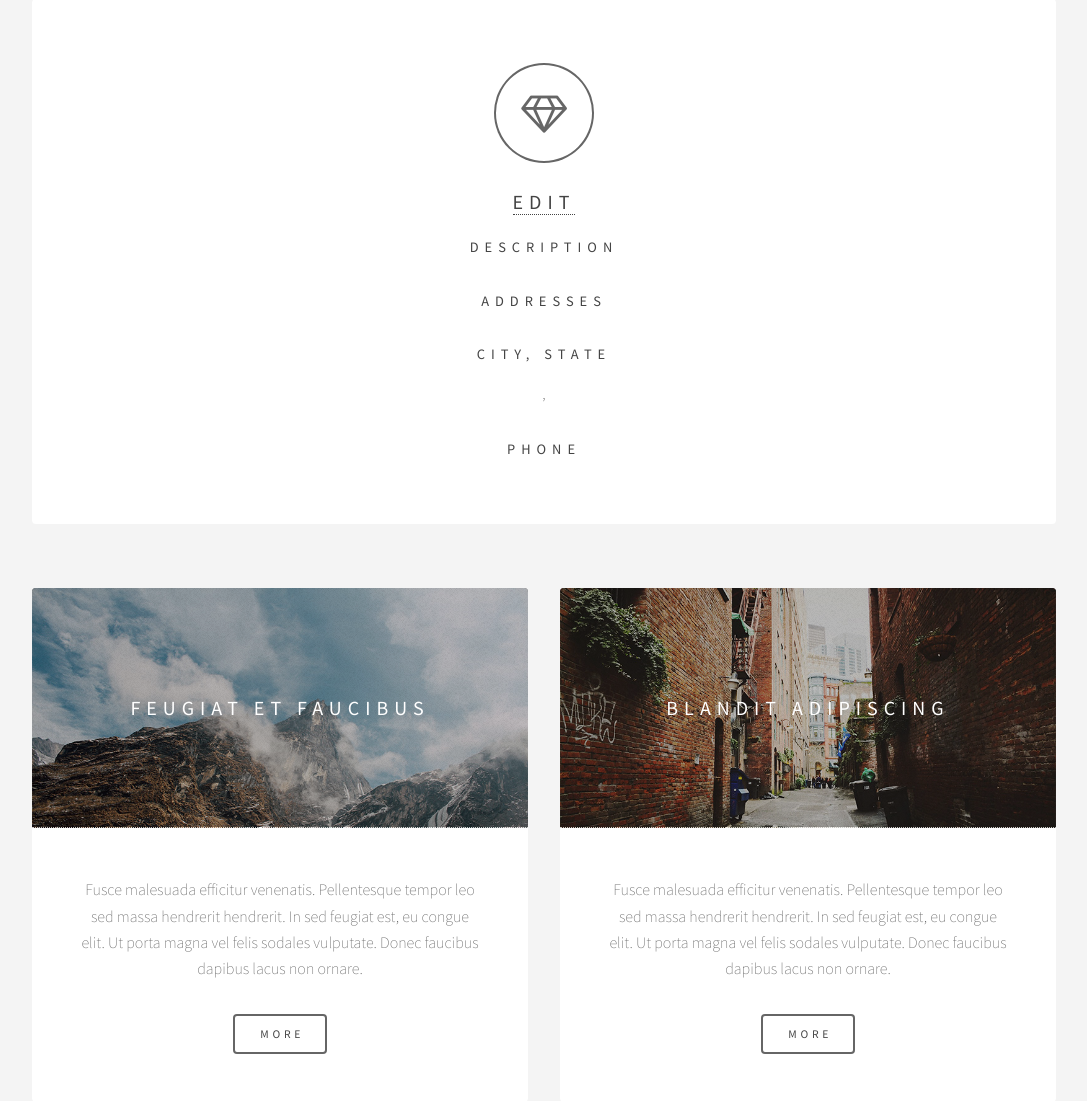
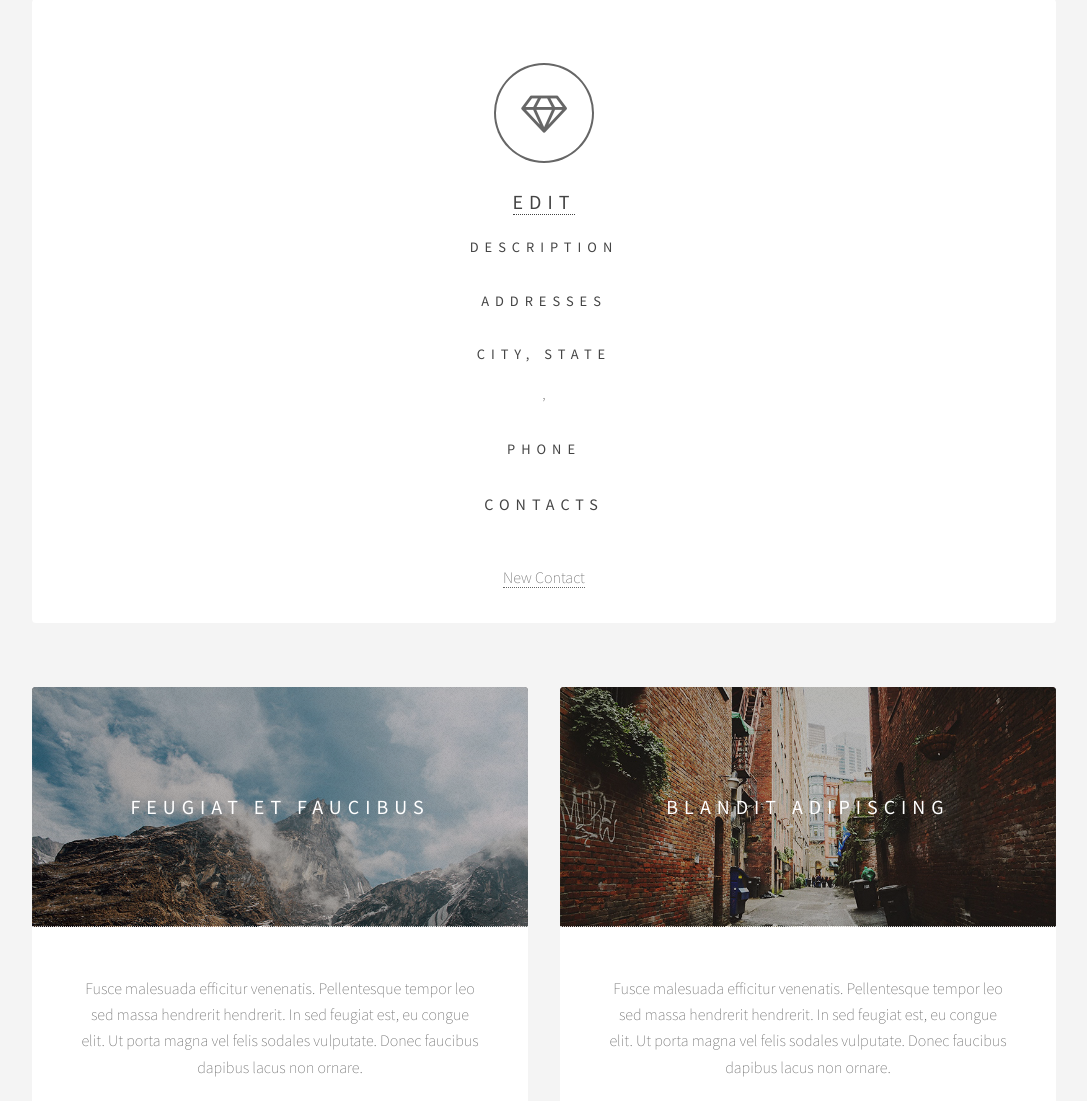
Before and after one commit to Pavlo-Olshansky/CRM-website, a Django app: template grand_site/templates/accounts/account_detail.html in a window 1280 px wide. Shown: the part 665-1766 px from the top of the page, without its empty margins (96-1183 px from the left). Run offline with Django 3.2, Linux system fonts and the light colour scheme; the template is opened without the code that fills it, so the values that code supplies are empty; parts of the project's set-up code (start-up, migrations or seed data) failed here and were passed over; some libraries are stand-ins or nearby versions.

Commit message:
integrated contact details into the account detail view

```diff
--- a/accounts/views.py
+++ b/accounts/views.py
@@ -11,6 +11,7 @@ from django.shortcuts import get_object_or_404
 
 from .models import Account
 from .forms import AccountForm
+from .contacts.models import Contact
 
 
 class AccountList(ListView):
@@ -47,8 +48,12 @@ def account_detail(request, uuid):
     if account.owner != request.user:
             return HttpResponseForbidden()
 
+    contacts = Contact.objects.filter(account=account)
+
+
     variables = {
         'account': account,
+        'contacts': contacts,
     }
 
     return render(request, 'accounts/account_detail.html', variables)
--- a/grand_site/templates/accounts/account_detail.html
+++ b/grand_site/templates/accounts/account_detail.html
@@ -9,6 +9,23 @@
             <!-- </div> -->
         <!-- </div> -->
         {# List Contacts #}
+		<div id="cd-container" class="ad-container">
+		    <div class="ad-headers">
+		        <h4 class="ad-mh m-none">Contacts</h4>
+		    </div>
+		    <div id="cd-body" class="row">
+		        <table id="cd-table" class="table table-hover">
+		            <tbody>
+		                <tr></tr>
+		                {% for contact in contacts %}
+		                    {% include 'contacts/contact_item_view.html' %}
+		                {% endfor %}
+		            </tbody>
+		        </table>
+		        {# New Contact Link #}
+		        <a id="new-contact" class="btn btn-link" href="">New Contact</a>
+		    </div>
+		</div>
         {# List Communications #}
     <!-- </div> -->
 
```
